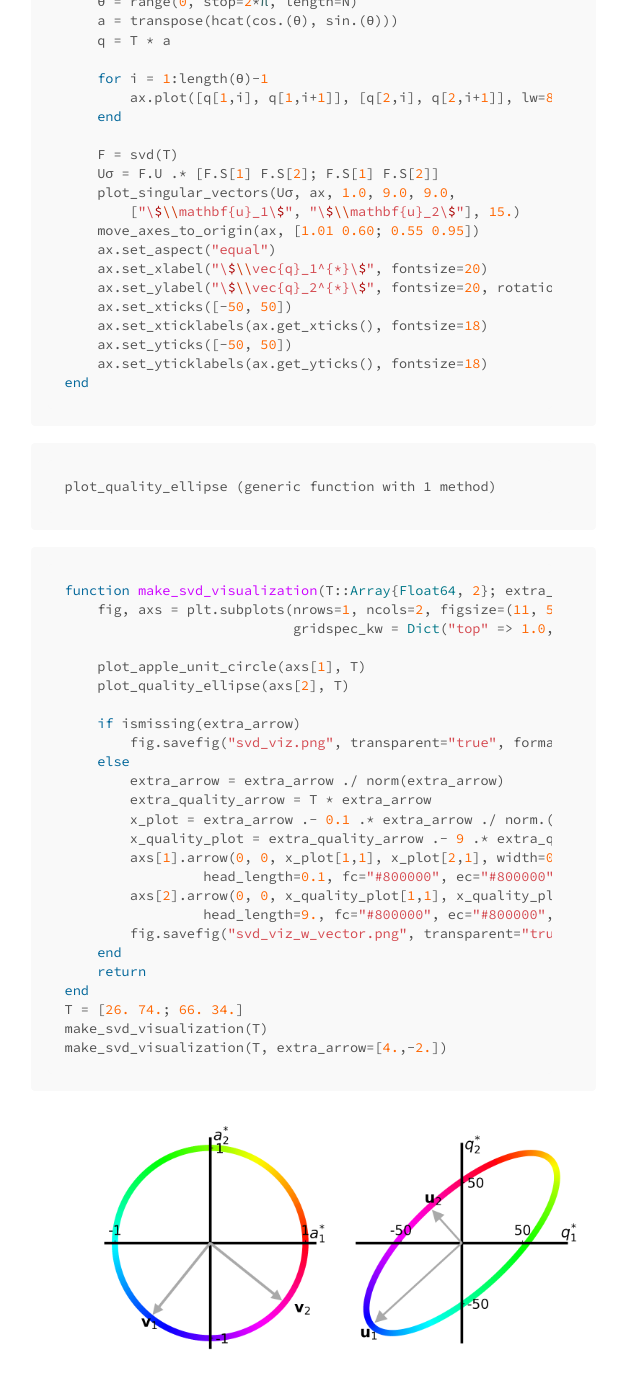
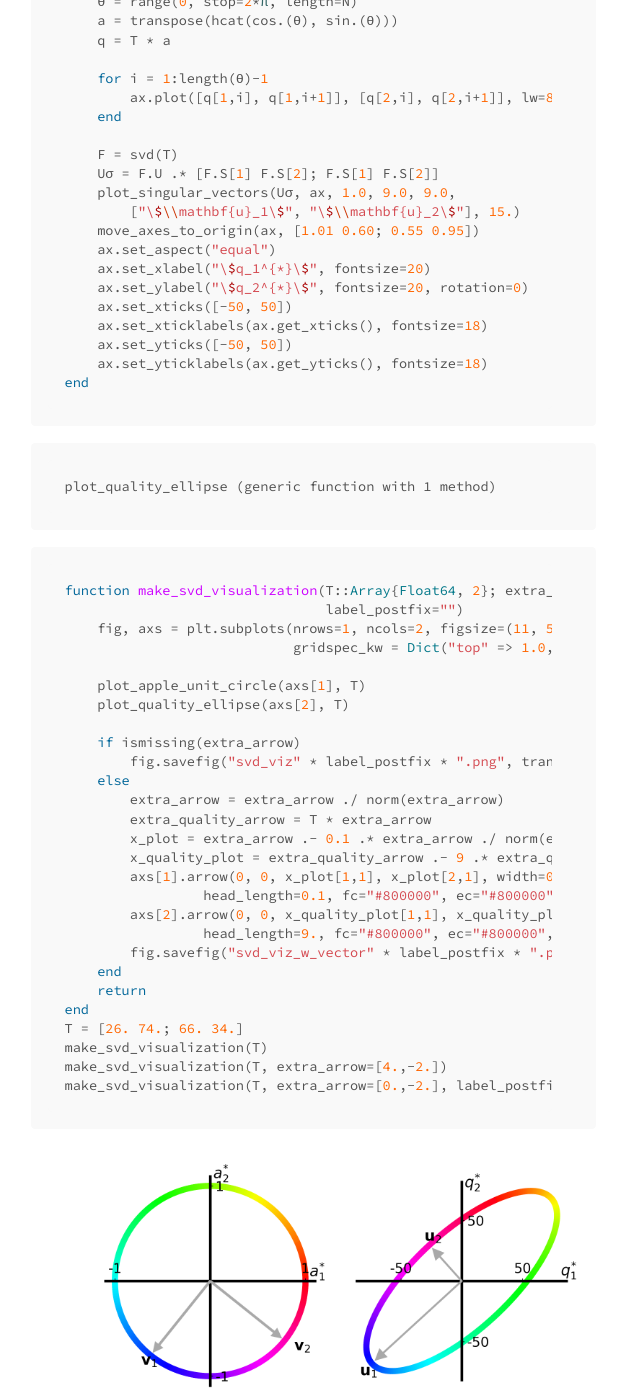
Before and after one commit to Surluson/Surluson.github.io, a Jekyll site: the page built from blog/_posts/2021-01-11-svd-notebook.md, in a window 1280 px wide and 1400 px high, scrolled down 2867 px. Shown: the whole window, without its empty margins (312-952 px from the left). Built offline with Jekyll 4.4.1, drawn with Linux system fonts in a browser that asks for light colours; some of the changed text lies outside the part shown.

Commit message:
fix minor error in blog nb

````diff
--- a/blog/_posts/2021-01-11-svd-notebook.md
+++ b/blog/_posts/2021-01-11-svd-notebook.md
@@ -90,8 +90,8 @@ function plot_apple_unit_circle(ax, T::Array{Float64, 2}; N::Int=250)
         ["\$\\mathbf{v}_1\$", "\$\\mathbf{v}_2\$"], 0.2)
     move_axes_to_origin(ax, [1.01 0.59; 0.55 0.97])
     ax.set_aspect("equal")
-    ax.set_xlabel("\$\\vec{a}_1^{*}\$", fontsize=20)
-    ax.set_ylabel("\$\\vec{a}_2^{*}\$", fontsize=20, rotation=0)
+    ax.set_xlabel("\$a_1^{*}\$", fontsize=20)
+    ax.set_ylabel("\$a_2^{*}\$", fontsize=20, rotation=0)
     ax.set_xticks([-1, 1])
     ax.set_xticklabels(ax.get_xticks(), fontsize=18)
     ax.set_yticks([-1, 1])
@@ -143,8 +143,8 @@ function plot_quality_ellipse(ax, T::Array{Float64, 2}; N::Int=250)
         ["\$\\mathbf{u}_1\$", "\$\\mathbf{u}_2\$"], 15.)
     move_axes_to_origin(ax, [1.01 0.60; 0.55 0.95])
     ax.set_aspect("equal")
-    ax.set_xlabel("\$\\vec{q}_1^{*}\$", fontsize=20)
-    ax.set_ylabel("\$\\vec{q}_2^{*}\$", fontsize=20, rotation=0)
+    ax.set_xlabel("\$q_1^{*}\$", fontsize=20)
+    ax.set_ylabel("\$q_2^{*}\$", fontsize=20, rotation=0)
     ax.set_xticks([-50, 50])
     ax.set_xticklabels(ax.get_xticks(), fontsize=18)
     ax.set_yticks([-50, 50])
@@ -161,7 +161,8 @@ end
 
 
 ```julia
-function make_svd_visualization(T::Array{Float64, 2}; extra_arrow::Union{Array{Float64, 1}, Missing}=missing)
+function make_svd_visualization(T::Array{Float64, 2}; extra_arrow::Union{Array{Float64, 1}, Missing}=missing,
+                                label_postfix="")
     fig, axs = plt.subplots(nrows=1, ncols=2, figsize=(11, 5),
                             gridspec_kw = Dict("top" => 1.0, "bottom" => 0.0))
 
@@ -169,23 +170,24 @@ function make_svd_visualization(T::Array{Float64, 2}; extra_arrow::Union{Array{F
     plot_quality_ellipse(axs[2], T)
 
     if ismissing(extra_arrow)
-        fig.savefig("svd_viz.png", transparent="true", format="png", dpi=300)
+        fig.savefig("svd_viz" * label_postfix * ".png", transparent="true", format="png", dpi=300)
     else
         extra_arrow = extra_arrow ./ norm(extra_arrow)
         extra_quality_arrow = T * extra_arrow
-        x_plot = extra_arrow .- 0.1 .* extra_arrow ./ norm.(extra_arrow)
+        x_plot = extra_arrow .- 0.1 .* extra_arrow ./ norm(extra_arrow)
         x_quality_plot = extra_quality_arrow .- 9 .* extra_quality_arrow ./ norm.(extra_quality_arrow)
         axs[1].arrow(0, 0, x_plot[1,1], x_plot[2,1], width=0.01, head_width=0.1,
                  head_length=0.1, fc="#800000", ec="#800000", zorder=10)
         axs[2].arrow(0, 0, x_quality_plot[1,1], x_quality_plot[2,1], width=1., head_width=9.,
                  head_length=9., fc="#800000", ec="#800000", zorder=10)
-        fig.savefig("svd_viz_w_vector.png", transparent="true", format="png", dpi=300)
+        fig.savefig("svd_viz_w_vector" * label_postfix * ".png", transparent="true", format="png", dpi=300)
     end
     return
 end
 T = [26. 74.; 66. 34.]
 make_svd_visualization(T)
 make_svd_visualization(T, extra_arrow=[4.,-2.])
+make_svd_visualization(T, extra_arrow=[0.,-2.], label_postfix="2")
 ```
 
 
@@ -197,3 +199,16 @@ make_svd_visualization(T, extra_arrow=[4.,-2.])
 
 
 ![png](/blog/visualize_svd_extra/svd_viz_w_vector.png)
+
+
+
+
+
+![png](/blog/visualize_svd_extra/svd_viz_w_vector2.png)
+
+
+
+
+```julia
+
+```
````
